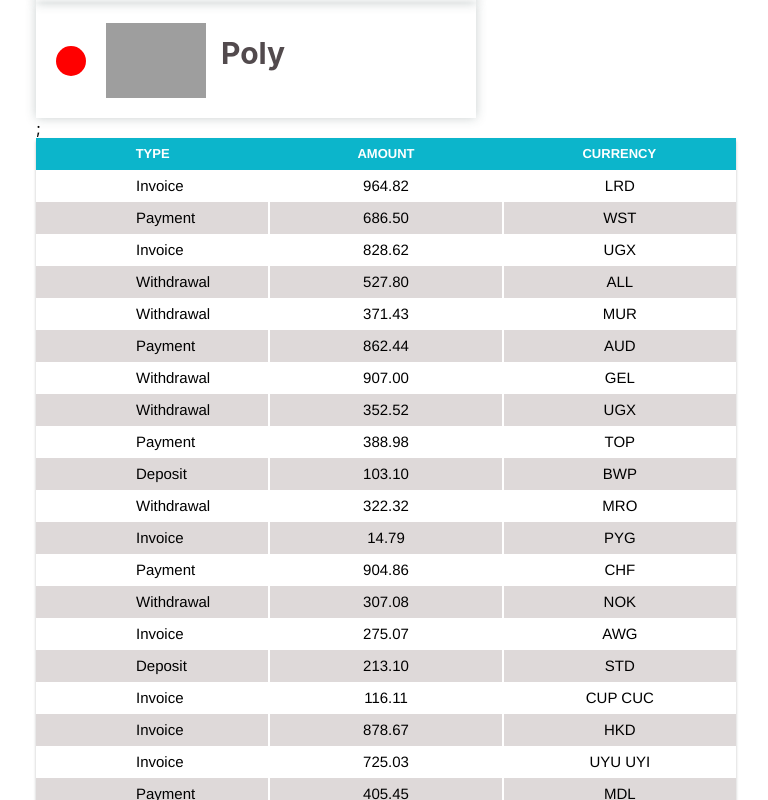
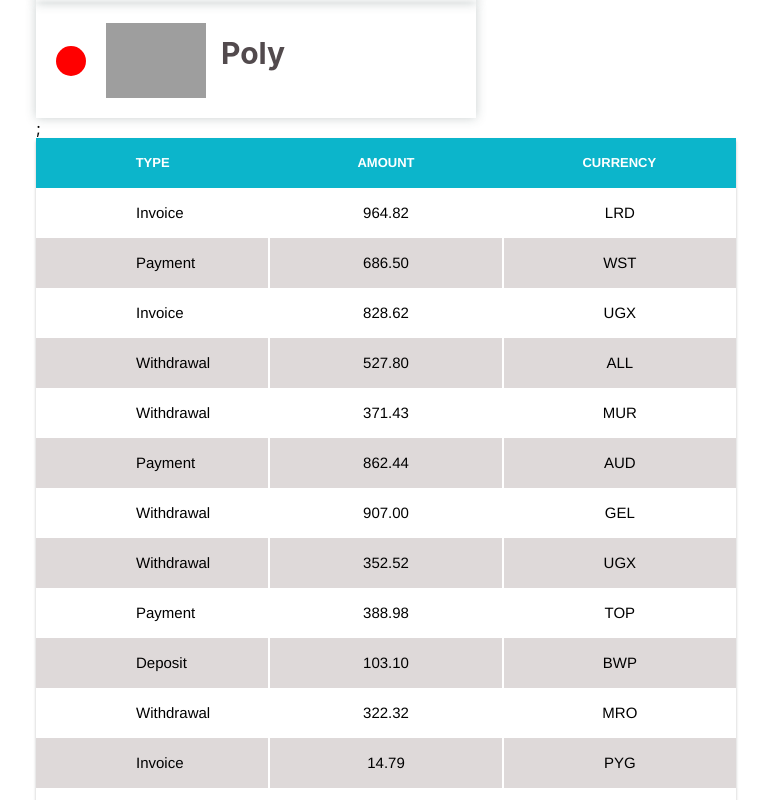
Before and after one commit to sav-anna/goit-react-hw-01-components, a React (Create React App) app: page / in a window 1280 px wide. Shown: the part 1220-2020 px from the top of the page, without its empty margins (254-1022 px from the left). Built offline with nearby package versions, Linux system fonts and the light colour scheme; grey boxes are pictures that could not be loaded.

Commit message:
Update TransactionHistory.module.css

```diff
--- a/src/components/TransactionHistory/TransactionHistory.module.css
+++ b/src/components/TransactionHistory/TransactionHistory.module.css
@@ -10,12 +10,19 @@
 }
 
 thead {
+  padding-top: 10px;
+  padding-bottom: 10px;
   color: #fff;
   text-transform: uppercase;
   font-size: 13px;
   font-weight: 800;
   line-height: 30px;
   background-color: #0cb5cb;
+}
+td,
+th {
+  padding-top: 10px;
+  padding-bottom: 10px;
 }
 
 .type {
```
